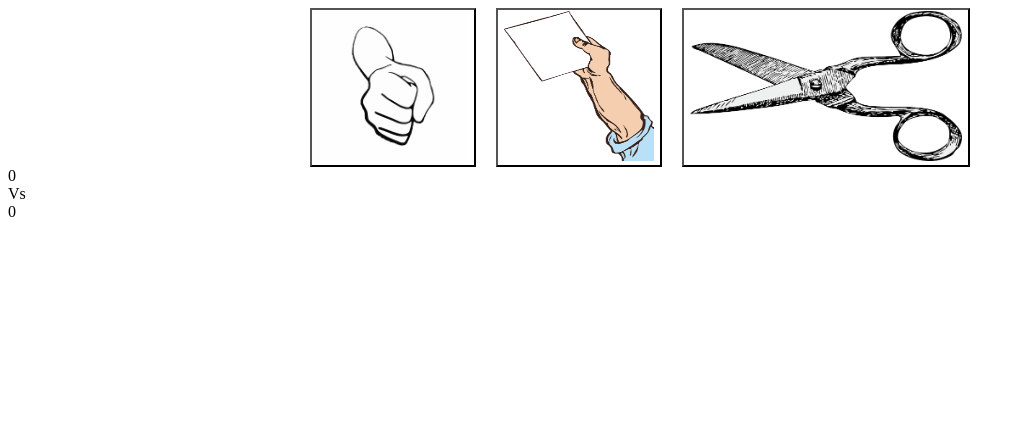
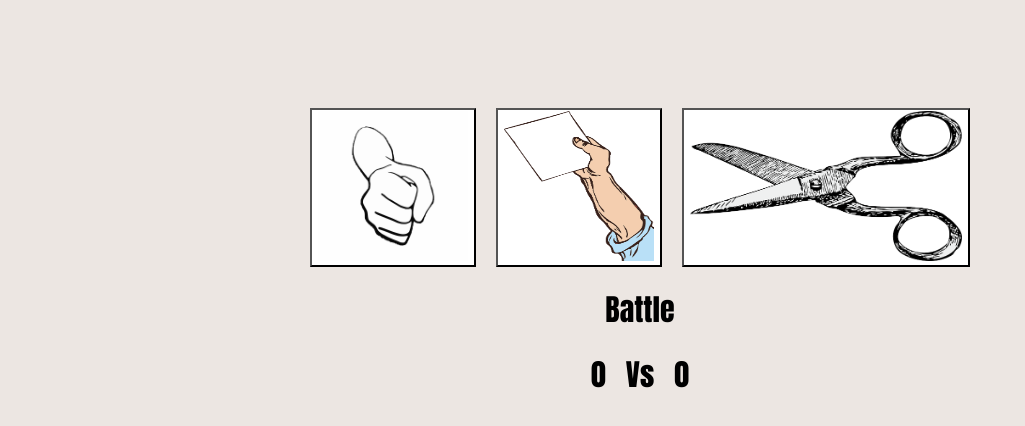
Before and after one commit to KevinKeylock/rock-paper-scissors, a plain HTML site: page index.html in a window 1280 px wide. Shown: the whole page, without its empty margins (0-1025 px from the left). Drawn offline with Linux system fonts and the light colour scheme.

Commit message:
Canter font and change style

```diff
--- a/index.html
+++ b/index.html
@@ -12,12 +12,14 @@
     <button id="paper"><img src= "images/paper.png" height = "150px" width = "150px"></button>
     <button  id="scissors"><img src = "images/scissors.png" height = "150px"></button>
     </div>
-    <div id="result"></div>
-    <div>
+
+    <div id="result">Battle</div>
+    <div class = "scores">
     <div id="player">0</div>
     <div>Vs</div>
     <div id="computer">0</div>
     </div>
+
     <script src="script.js"></script>
 </body>
 </html>
--- a/style.css
+++ b/style.css
@@ -1,12 +1,12 @@
 
 
 body {
-  align-items: center;
-  justify-content: space-around;
-
+  background-color: rgb(236, 230, 226);
 
 }
 .buttons{
+  padding-top: 100px;
+  align-items: center;
   display: flex;
   flex-direction: row;
   gap: 20px;
@@ -17,3 +17,20 @@ body {
 button {
     background-color: white;
 }
+
+#result {
+    display: flex;
+    justify-content: center;
+    padding-top: 20px;
+    font-size: 30px;
+    font-family: Impact, Haettenschweiler, 'Arial Narrow Bold', sans-serif;
+}
+
+.scores {
+    display: flex;
+    gap: 20px;
+    justify-content: center;
+    padding-top: 20px;
+    font-size: 30px;
+    font-family: Impact, Haettenschweiler, 'Arial Narrow Bold', sans-serif;
+}
```
